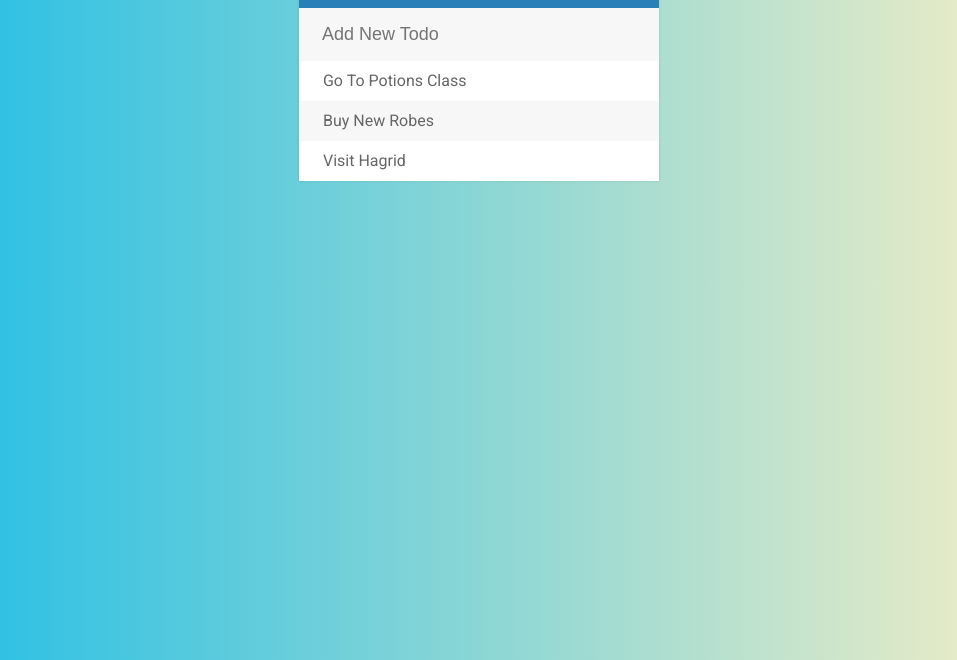
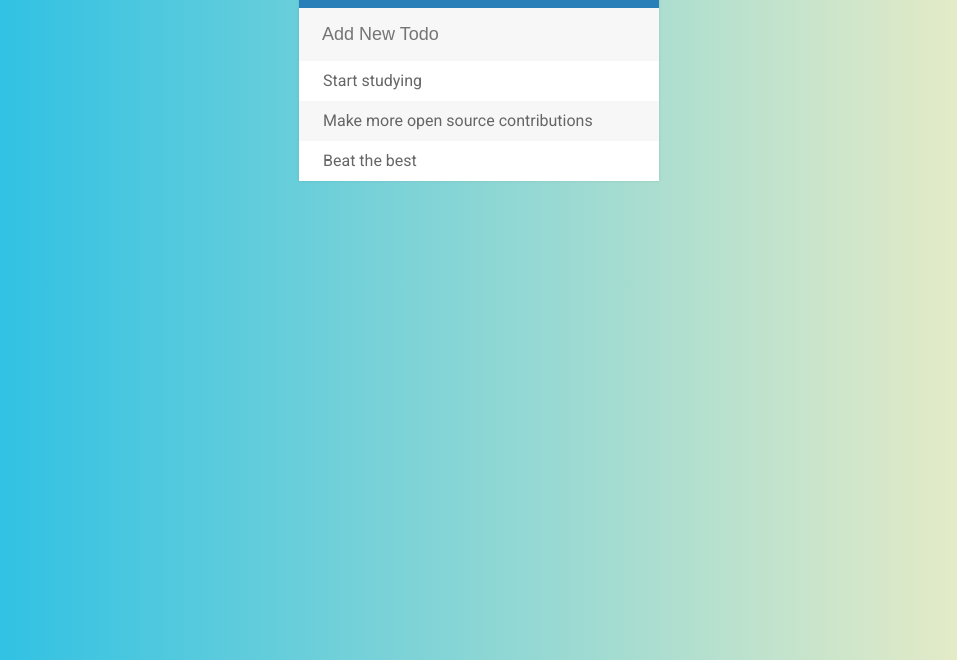
Before and after one commit to Manu-shukla/WhatsToday, a plain HTML site: page index.html in a window 1280 px wide. Shown: the part 140-800 px from the top of the page, without its empty margins (161-1118 px from the left). Drawn offline with Linux system fonts and the light colour scheme.

Commit message:
Update index.html

```diff
--- a/index.html
+++ b/index.html
@@ -14,9 +14,9 @@
 	<input type="text" placeholder="Add New Todo">
 
 	<ul>
-		<li><span><i class="fa fa-trash"></i></span> Go To Potions Class</li>
-		<li><span><i class="fa fa-trash"></i></span> Buy New Robes</li>
-		<li><span><i class="fa fa-trash"></i></span> Visit Hagrid</li>
+		<li><span><i class="fa fa-trash"></i></span> Start studying</li>
+		<li><span><i class="fa fa-trash"></i></span> Make more open source contributions</li>
+		<li><span><i class="fa fa-trash"></i></span> Beat the best</li>
 	</ul>
 </div>
 
```
